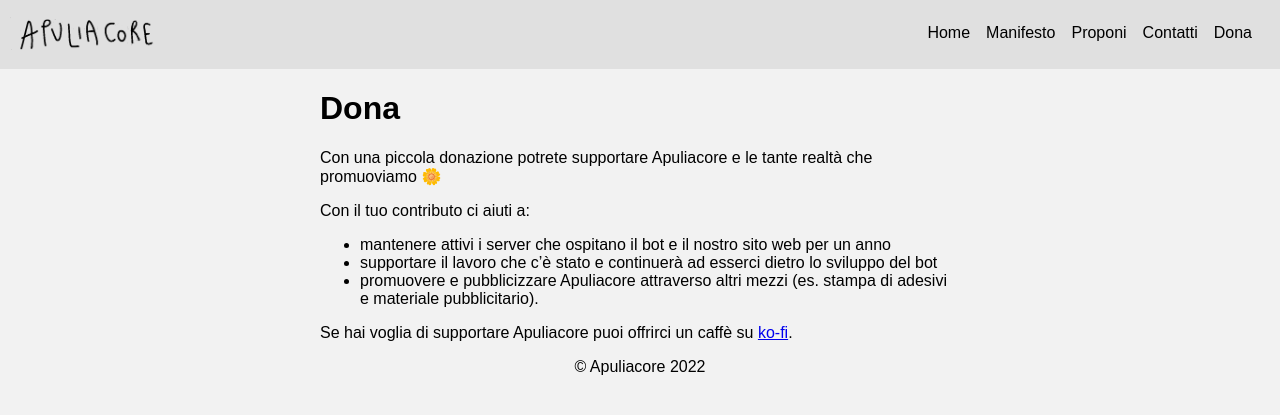
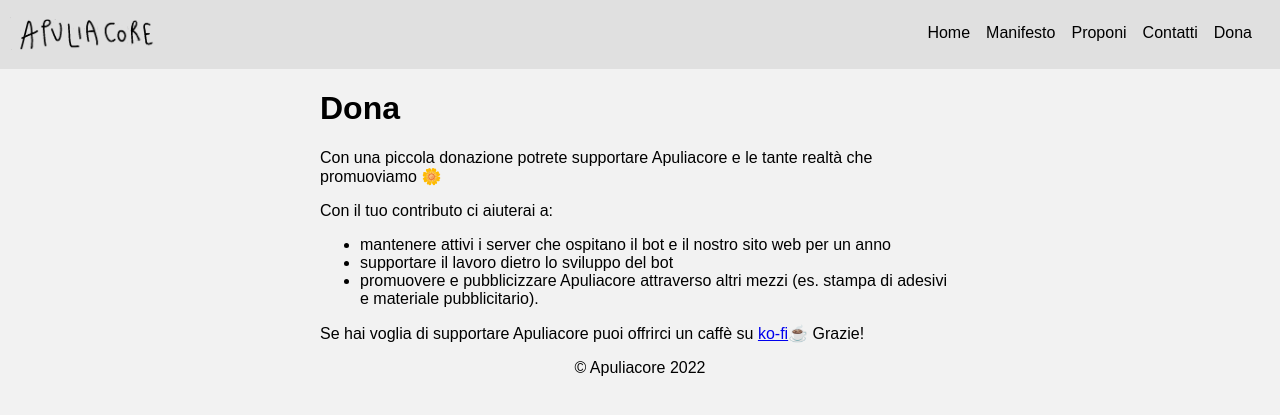
Before and after one commit to apuliacore/apuliacore.github.com, a Jekyll site: the page built from dona.html, in a window 1280 px wide. Shown: the top 415 px of the page. Built offline with Jekyll 4.4.1, drawn with Linux system fonts in a browser that asks for light colours.

Commit message:
Update dona

```diff
--- a/dona.html
+++ b/dona.html
@@ -7,14 +7,14 @@ layout: default
 	<h1>Dona</h1>
 
 	<p>Con una piccola donazione potrete supportare Apuliacore e le tante realtà che promuoviamo 🌼</p>
-	<p>Con il tuo contributo ci aiuti a:
+	<p>Con il tuo contributo ci aiuterai a:
 		<ul>
 			<li>mantenere attivi i server che ospitano il bot e il nostro sito web per un anno</li>
-			<li>supportare il lavoro che c’è stato e continuerà ad esserci dietro lo sviluppo del bot</li>
+			<li>supportare il lavoro dietro lo sviluppo del bot</li>
 			<li>promuovere e pubblicizzare Apuliacore attraverso altri mezzi (es. stampa di adesivi e materiale pubblicitario).</li>
 		</ul>
 	</p>
 
-	<p>Se hai voglia di supportare Apuliacore puoi offrirci un caffè su <a href='https://ko-fi.com/apuliacore'>ko-fi</a>.</p>
+	<p>Se hai voglia di supportare Apuliacore puoi offrirci un caffè su <a href='https://ko-fi.com/apuliacore'>ko-fi</a>☕ Grazie!</p>
 
 </div>
```
